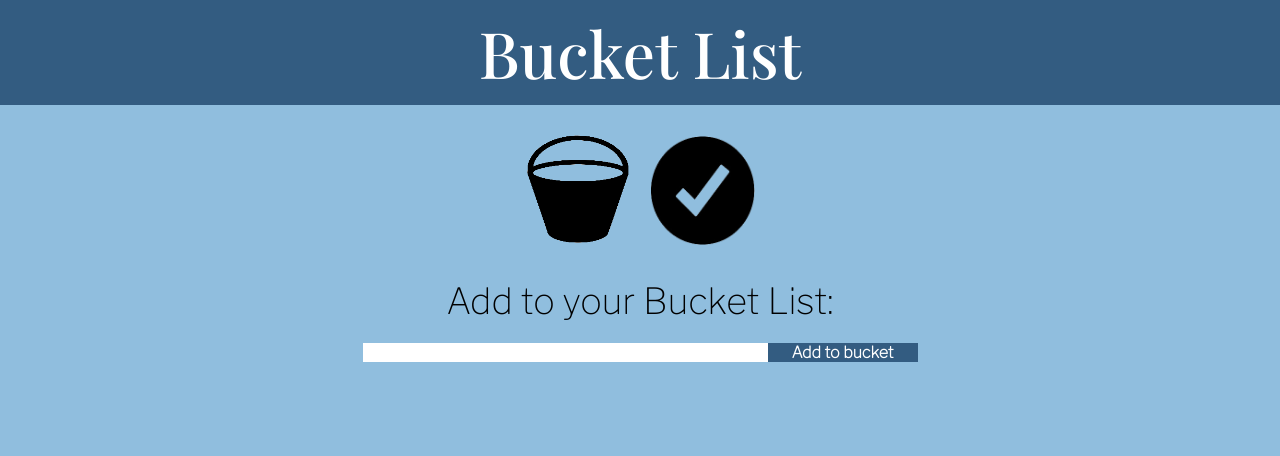
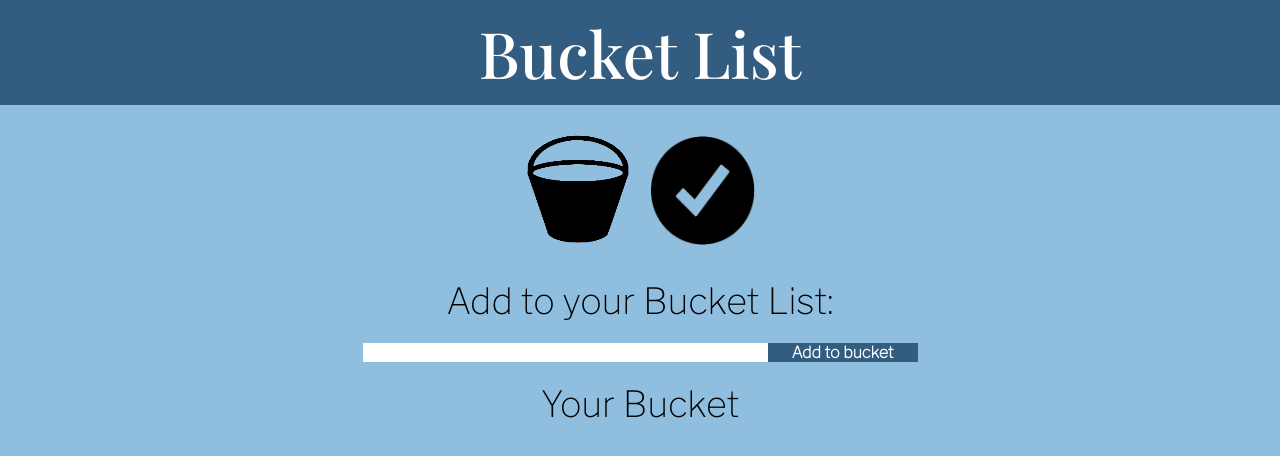
Before and after one commit to ACring17/Bucket-List-Capstone-DM, a plain HTML site: page public/index.html in a window 1280 px wide. Drawn offline with nearby package versions, Linux system fonts and the light colour scheme.

Commit message:
Adding an h3 to show the user what's in their bucket. Added the same styling as h2 tags

```diff
--- a/public/index.html
+++ b/public/index.html
@@ -25,6 +25,7 @@
         <input type="submit" value="Add to bucket" id="submitBtn" />
     </form>
     <div id="bucket-list">
+        <h3>Your Bucket</h3>
         <!-- This will contain all the users to do's -->
     </div>
 
--- a/public/styles.css
+++ b/public/styles.css
@@ -41,7 +41,8 @@ h1 {
     padding: 10px 0px;
 }
 
-h2 {
+h2,
+h3 {
     display: flex;
     align-items: center;
     justify-content: center;
```
